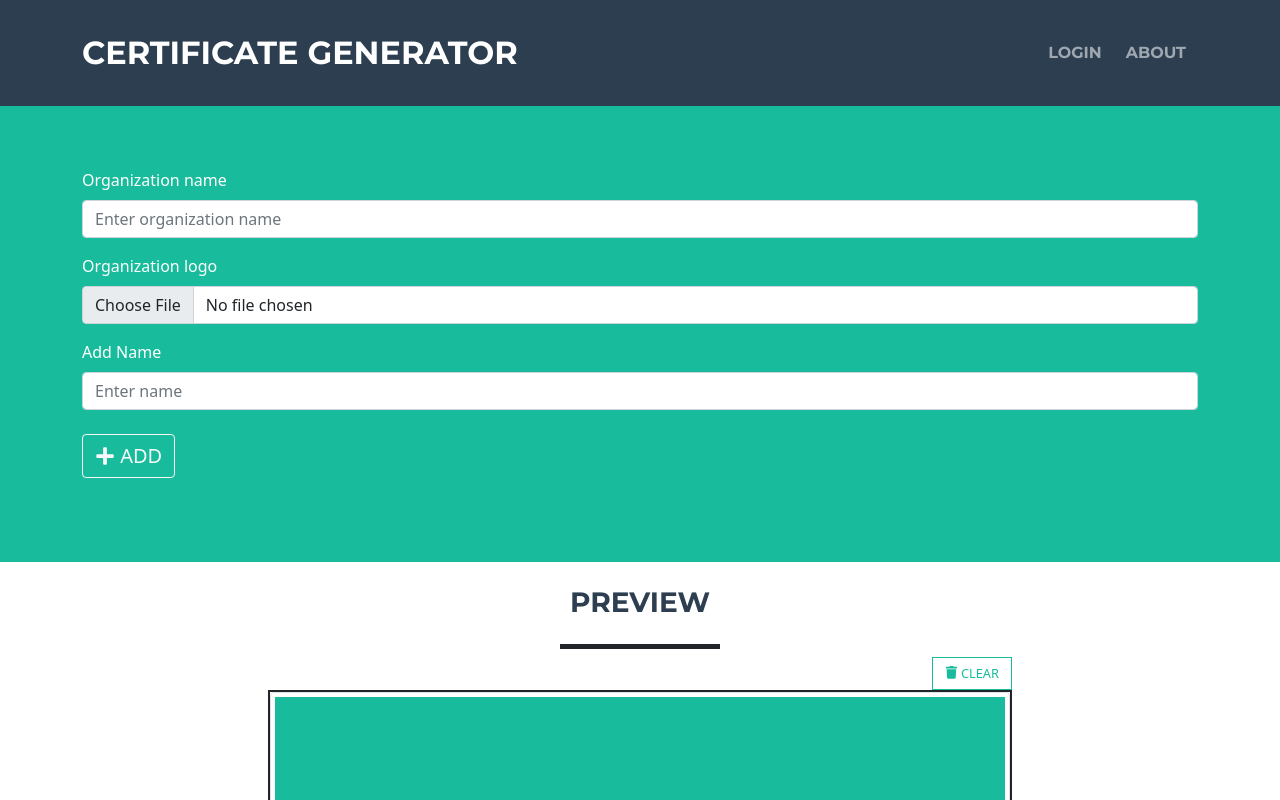
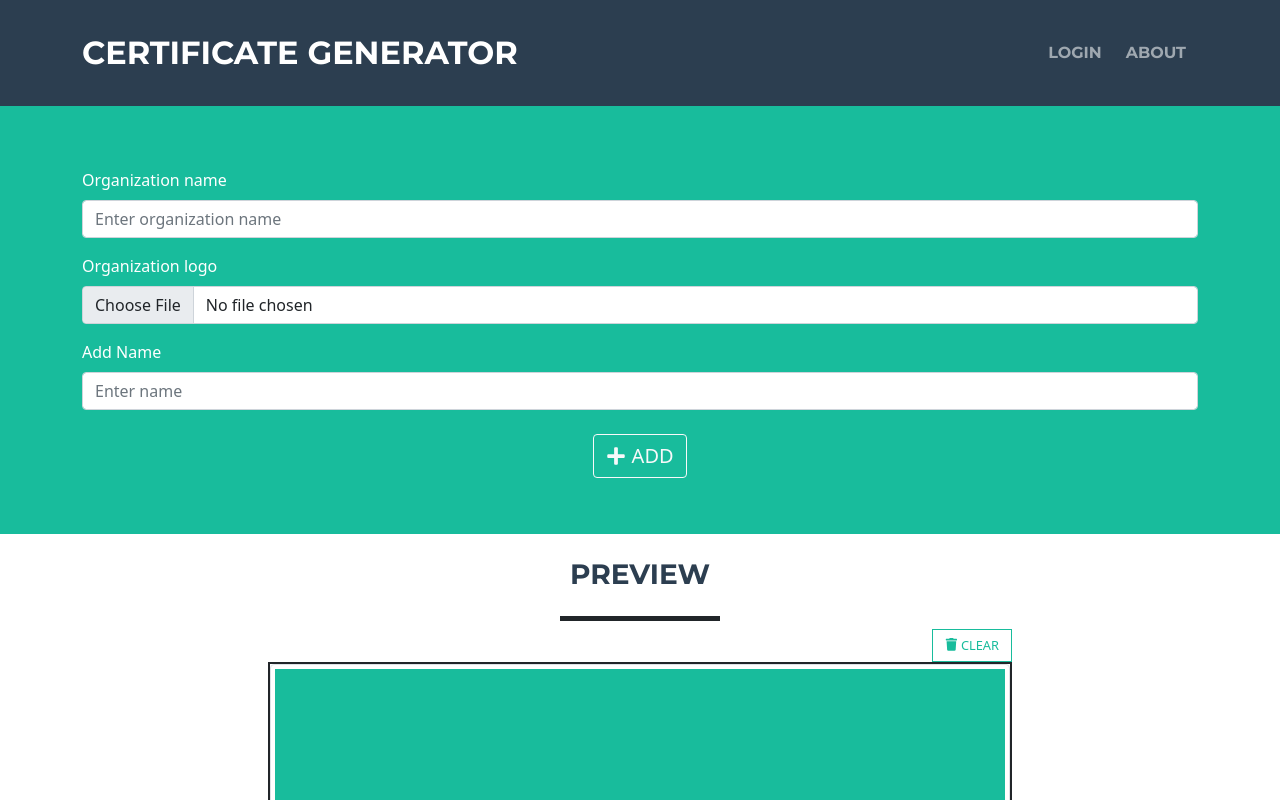
Before and after one commit to RohanKaran/certificate-generator-frontend, a React (Create React App) app: page / in a window 1280 px wide. Shown: the top 800 px of the page. Built offline with nearby package versions, Linux system fonts and the light colour scheme; no server answers.

Commit message:
ui updated

```diff
--- a/src/App.css
+++ b/src/App.css
@@ -245,7 +245,7 @@ div.hr {
   }
    header.masthead {
     padding-top: calc(6rem + 72px);
-    padding-bottom: 5rem;
+    padding-bottom: 3.5rem;
 
   }
 
--- a/src/components/Home.js
+++ b/src/components/Home.js
@@ -133,12 +133,13 @@ function Home(){
                                   required
                         />
                   </Form.Group>
-
-                    <Button type="submit" variant={"light"}
-                          className={"btn btn-outline-light btn-xl mb-1 my-2"}
-                  >
-                    <FaPlus className={"mb-1"}/> ADD
-                  </Button>
+                    <div align={"center"} className={"mt-4"}>
+                        <Button type="submit" variant={"light"}
+                              className={"btn btn-outline-light btn-xl"}
+                      >
+                        <FaPlus className={"mb-1"}/> ADD
+                      </Button>
+                        </div>
                 </Form>
 
             </Container>
```
Also changed, not shown: public/logo512.png (deleted).
